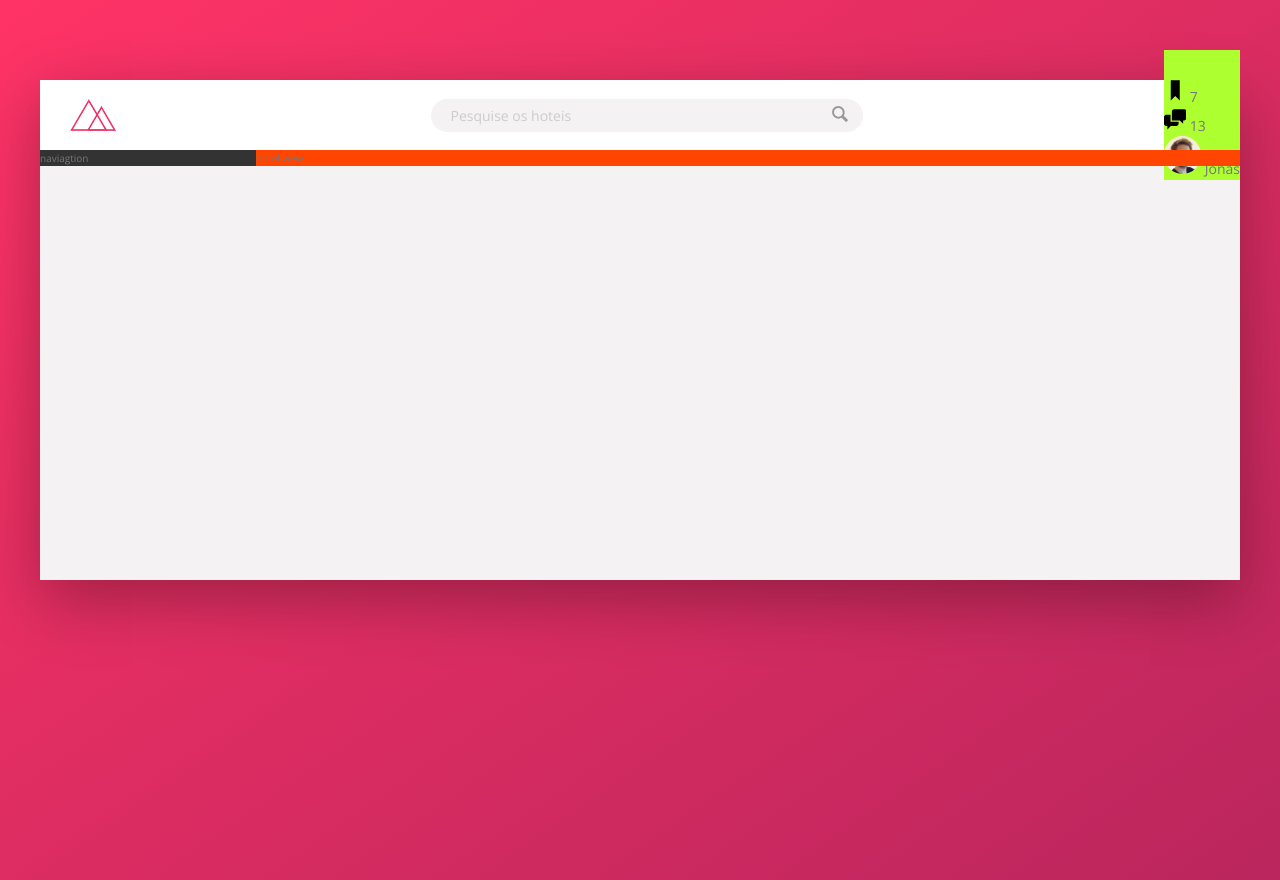
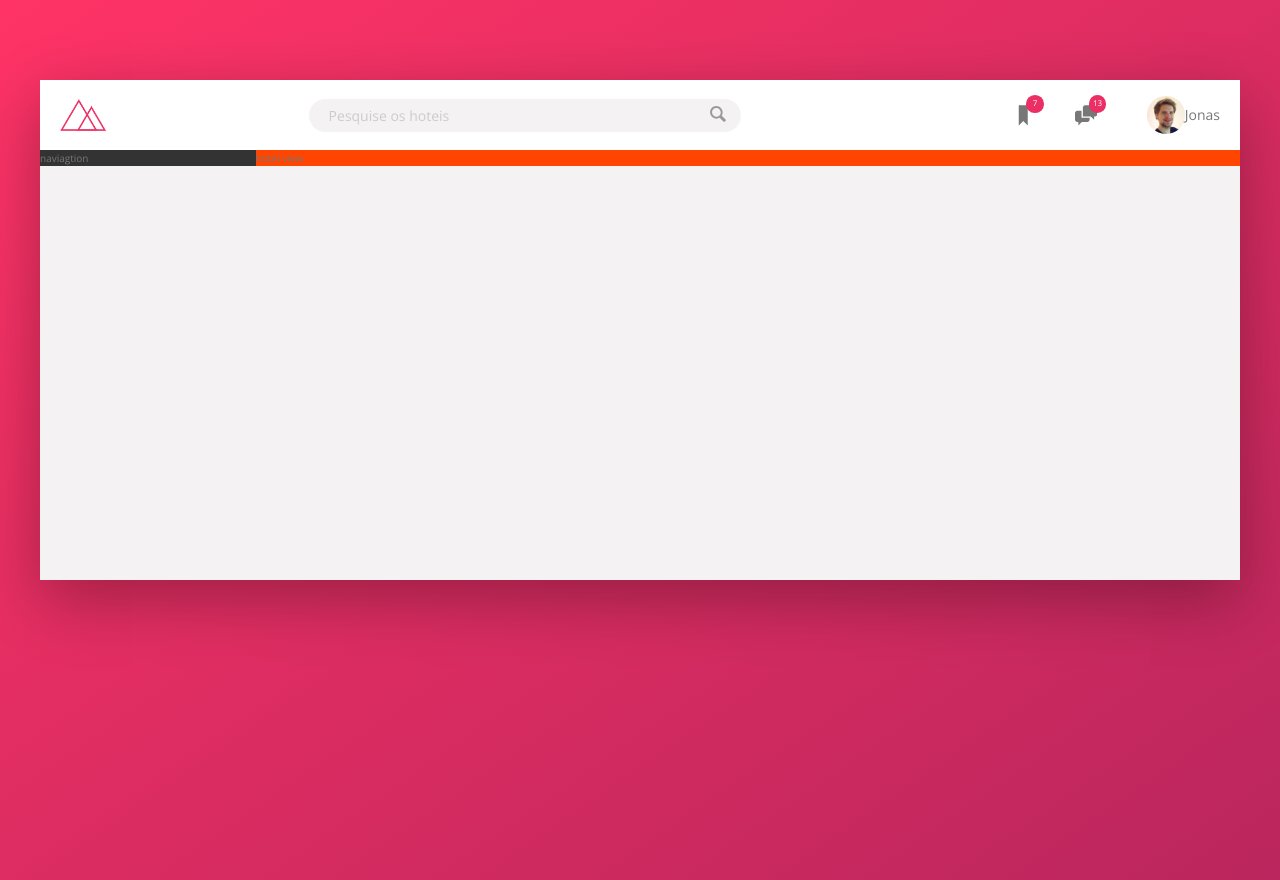
Before and after one commit to IsabelyDev/Trillo, a website: page index.html in a window 1280 px wide. Drawn offline with nearby package versions, Linux system fonts and the light colour scheme.

Commit message:
icones do header

```diff
--- a/sass/_components.scss
+++ b/sass/_components.scss
@@ -2,7 +2,7 @@
 /* logo */
 .logo {
     height: 3.25rem;
-    margin-left: 3rem;
+    margin-left: 2rem;
 }
 
 /* search */
@@ -68,31 +68,51 @@
 
 .user-nav {
 
-    background-color: greenyellow;
+    display: flex;
+    align-items: center;
+    align-self: stretch;
+
+    & > * {
+        padding: 0 2rem;
+        cursor: pointer;
+        height: 100%;
+        display: flex;
+        align-items: center;
+    }
+
+    & > *:hover {
+        background-color: var(--color-grey-light-2);
+    }
 
     &__icon-box{
-
+        position: relative;
     }
 
     &__icon{
         height: 2.25rem;
         width: 2.25rem;
+        fill: var(--color-grey-dark-2);
     }
 
     &__notification{
+        font-size: .8rem;
+        height: 1.75rem;
+        width: 1.75rem;
+        border-radius: 50%;
+        background-color: var(--color-primary);
+        color: #fff;
+        position: absolute;
+        top: 1.5rem;
+        right: 1.1rem;
 
-    }
-
-    &__user{
-
+        display: flex;
+        justify-content: center;
+        align-items: center;
     }
 
     &__user-photo{
         height: 3.75rem;
         border-radius: 50%;
-    }
-
-    &__user-name{
-
+        margin-left: 1rem;
     }
 }
```
Also changed, not shown: css/style.css.
